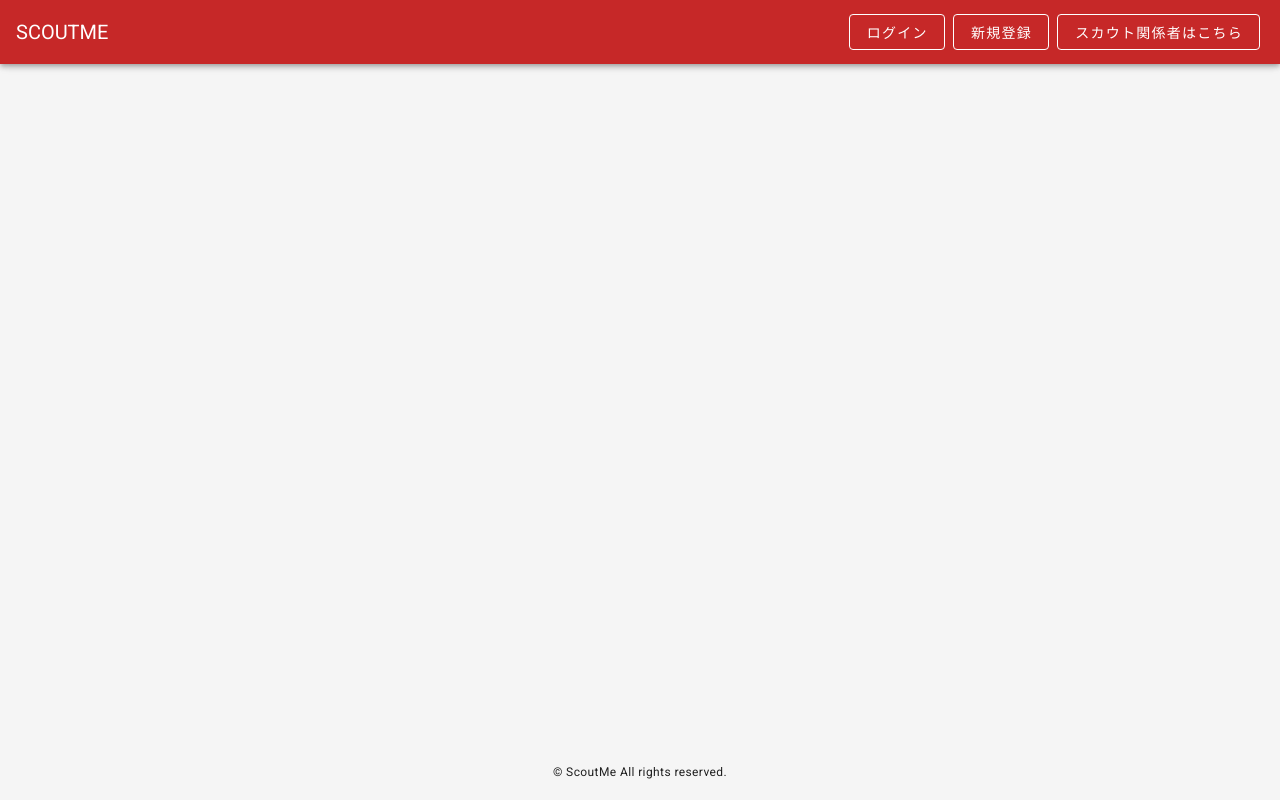
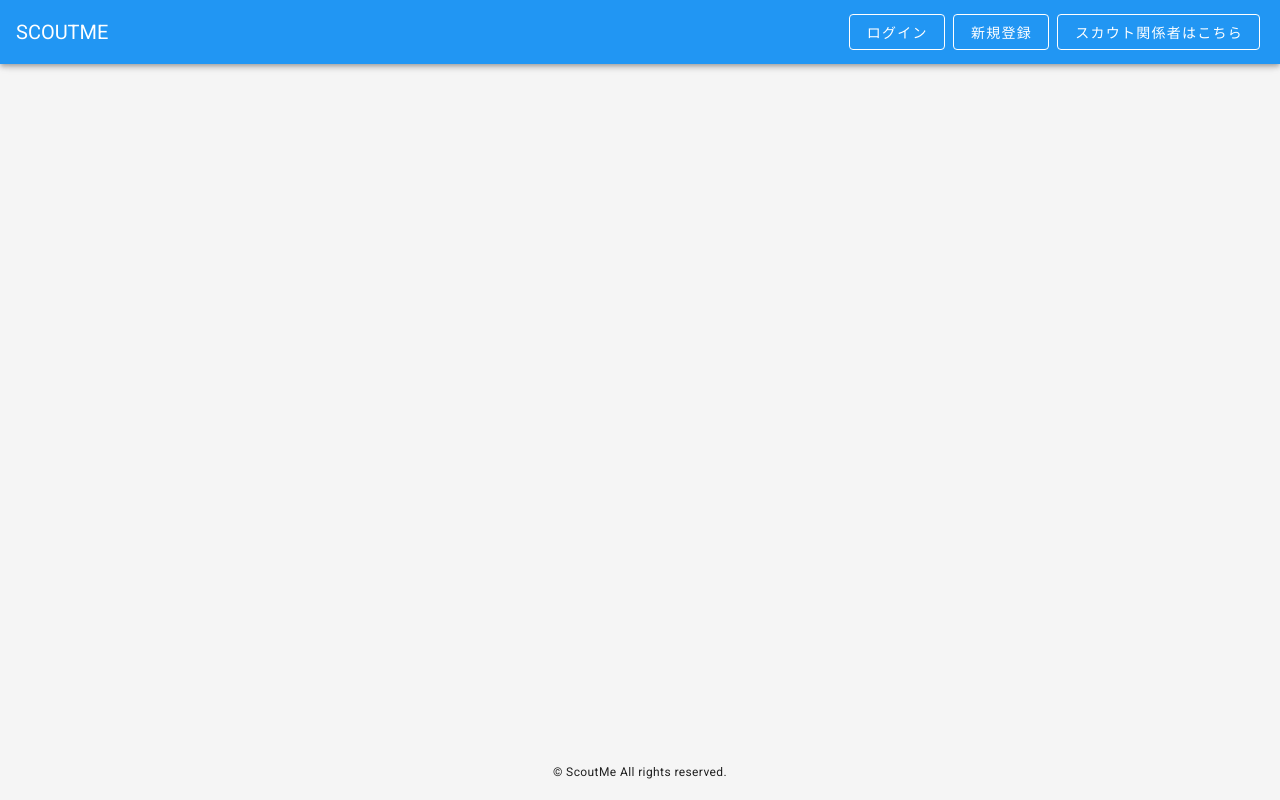
Before and after one commit to Scout-19/scout-19, a Vue app: page /about in a window 1280 px wide. Built offline with nearby package versions, Linux system fonts and the light colour scheme; no server answers.

Commit message:
change: primary color

```diff
--- a/src/App.vue
+++ b/src/App.vue
@@ -65,7 +65,6 @@ export default {
     // judge when change route
     '$route' (to) {
       this.drawNavigation = to.meta.navigation
-      console.log(this.drawNavigation)
     }
   },
 };
--- a/src/plugins/vuetify.js
+++ b/src/plugins/vuetify.js
@@ -8,7 +8,7 @@ export default new Vuetify({
   theme: {
     themes: {
       light: {
-        primary: colors.red.darken3,
+        primary: colors.blue.base,
         secondary: colors.blueGrey.darken3,
         background: colors.grey.lighten4,
       },
--- a/src/views/Setting.vue
+++ b/src/views/Setting.vue
@@ -103,7 +103,7 @@ export default {
 
       var ref = firebase.firestore().collection('users').doc(uid).collection('profile').doc('private')
 
-      ref.update({email: this.mailNotify}).then(() => {
+      ref.update({email_notify: this.mailNotify}).then(() => {
       }, err => {
         alert(err.message)
       })
```
Also changed, not shown: 1 other file (tests, documents, lock files or other folders).
